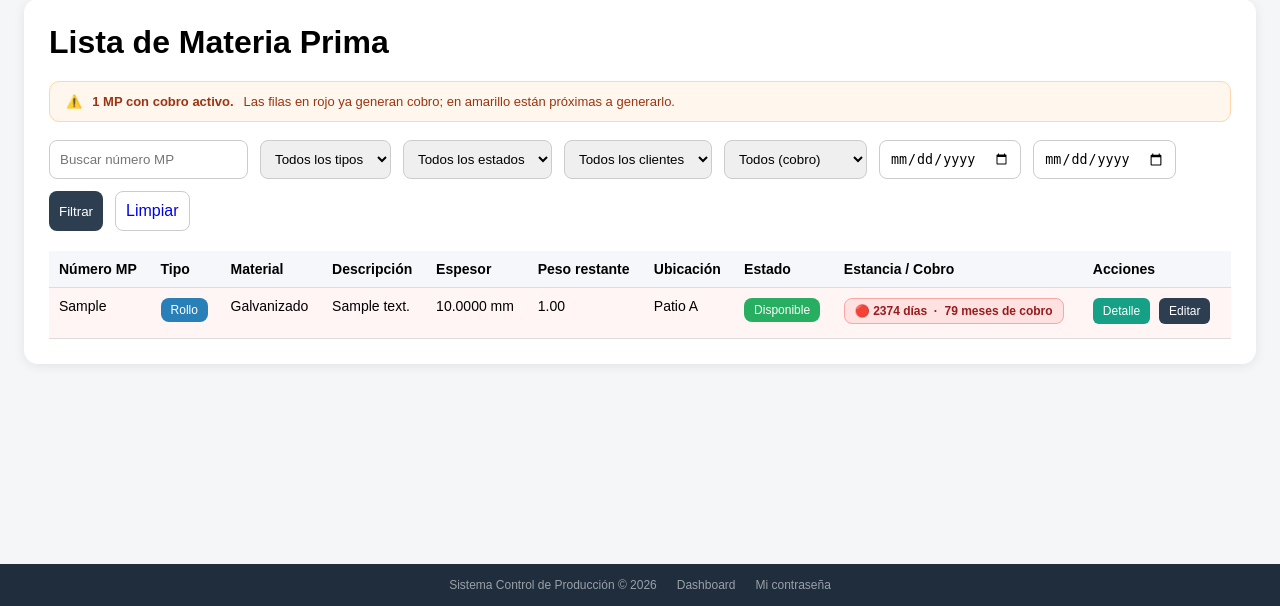
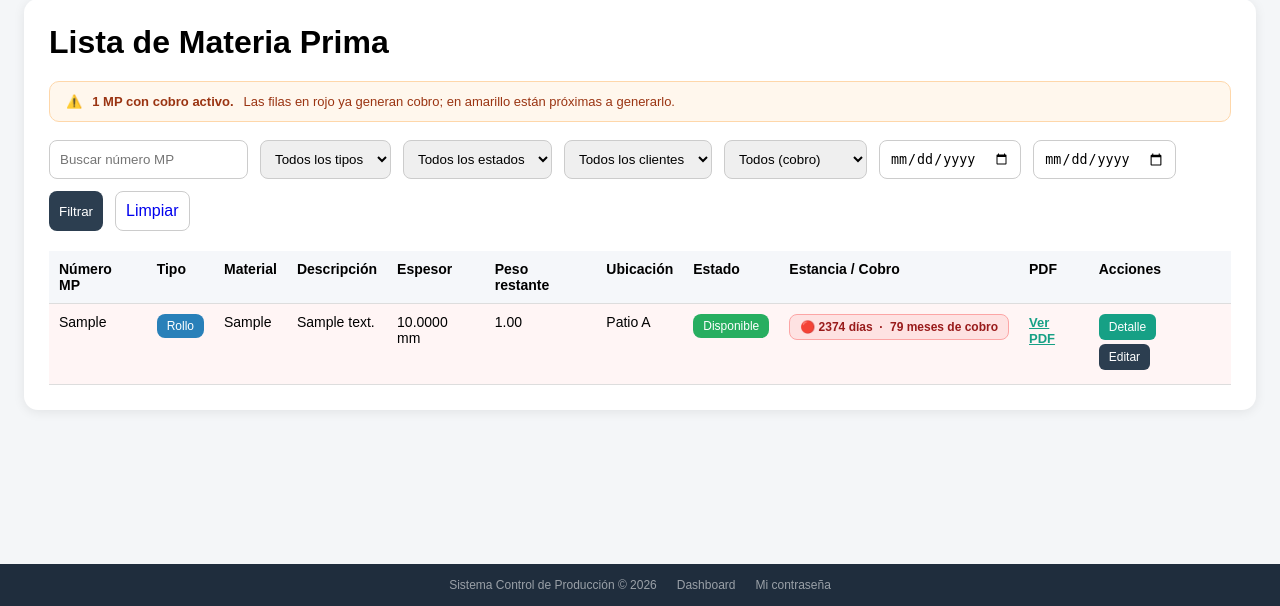
Before and after one commit to maxalejandro31-web/sistema_produccion, a Django app: page /lista-mp/ in a window 1280 px wide. Shown: the part 194-800 px from the top of the page. Run offline with Django 5.2, Linux system fonts and the light colour scheme; a user stored in the database is signed in; tables that the repository leaves empty hold one stand-in row (values such as "Sample post"); grey boxes marked "Sample" are stand-in pictures.

Commit message:
Material como texto libre y columna PDF en lista MP
Co-Authored-By: Claude Sonnet 4.6 <noreply@anthropic.com>

```diff
--- a/inventario/models.py
+++ b/inventario/models.py
@@ -26,16 +26,6 @@ class MateriaPrima(models.Model):
     ORIGEN_MP_CHOICES = [
         ('Cliente', 'Cliente'),
         ('Interna', 'Interna'),
-    ]
-
-    MATERIAL_CHOICES = [
-        ('Galvanizado', 'Galvanizado'),
-        ('Crudo', 'Crudo'),
-        ('Recocido RFR', 'Recocido RFR'),
-        ('Aluminizado', 'Aluminizado'),
-        ('Decapado', 'Decapado'),
-        ('Rolado en caliente', 'Rolado en caliente'),
-        ('Galvanizado y pintado', 'Galvanizado y pintado'),
     ]
 
     UBICACION_CHOICES = [
@@ -67,7 +57,7 @@ class MateriaPrima(models.Model):
     codigo = models.CharField(max_length=100, blank=True, null=True)
     descripcion = models.CharField(max_length=255, blank=True, null=True)
 
-    material = models.CharField(max_length=50, choices=MATERIAL_CHOICES, blank=True, null=True)
+    material = models.CharField(max_length=150, blank=True, null=True)
     grado = models.CharField(max_length=100, blank=True, null=True)
     acabado = models.CharField(max_length=100, blank=True, null=True)
 
--- a/inventario/templates/inventario/lista_mp.html
+++ b/inventario/templates/inventario/lista_mp.html
@@ -202,6 +202,7 @@
                 <th>Ubicación</th>
                 <th>Estado</th>
                 <th>Estancia / Cobro</th>
+                <th>PDF</th>
                 <th>Acciones</th>
             </tr>
         </thead>
@@ -262,13 +263,21 @@
                 </td>
 
                 <td>
+                    {% if mp.archivo_pdf %}
+                        <a href="{{ mp.archivo_pdf.url }}" target="_blank" style="color:#16a085;font-weight:600;font-size:13px;">Ver PDF</a>
+                    {% else %}
+                        <span style="color:#aaa;font-size:13px;">—</span>
+                    {% endif %}
+                </td>
+
+                <td>
                     <a class="btn-detalle" href="{% url 'detalle_mp' mp.id %}">Detalle</a>
                     <a class="btn-editar" href="{% url 'editar_mp' mp.id %}">Editar</a>
                 </td>
             </tr>
             {% empty %}
             <tr>
-                <td colspan="10">No hay materia prima registrada.</td>
+                <td colspan="11">No hay materia prima registrada.</td>
             </tr>
             {% endfor %}
         </tbody>
```
Also changed, not shown: inventario/migrations/0014_materiaprima_material_texto_libre.py (added).
